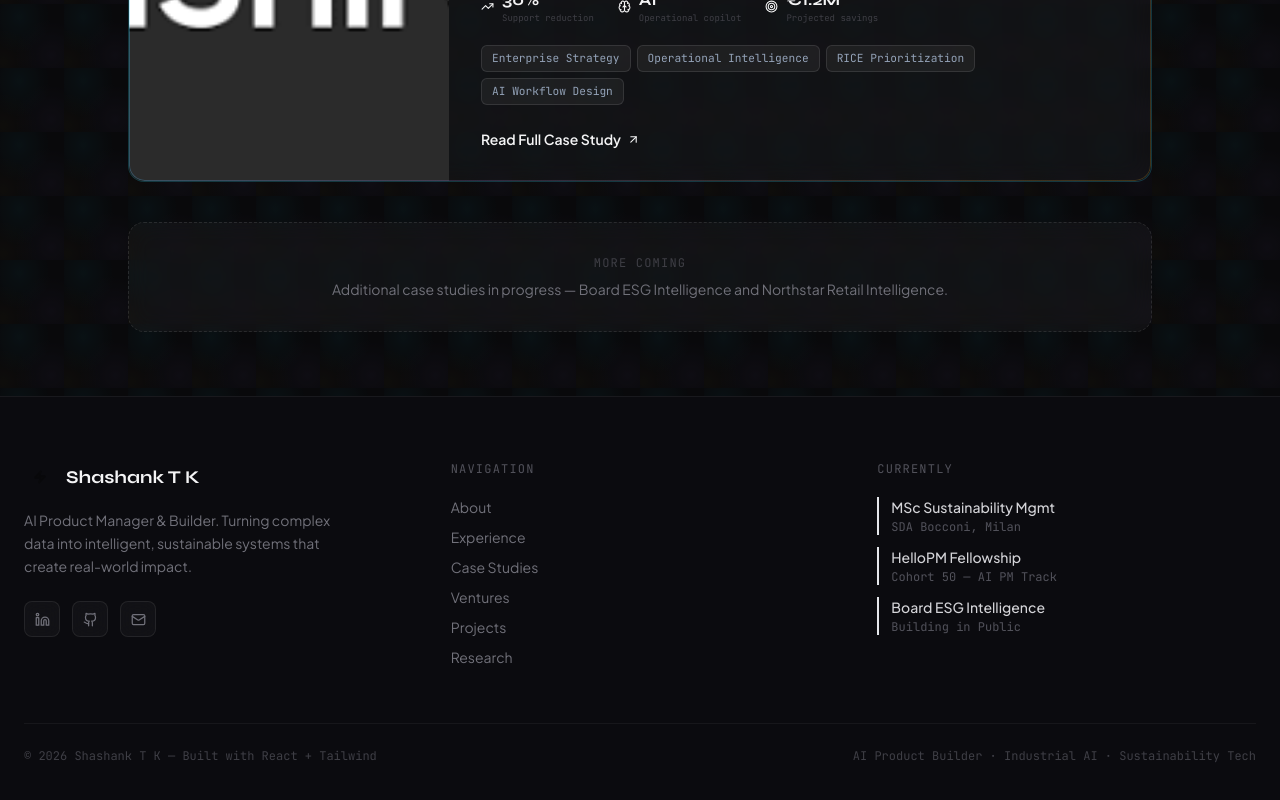
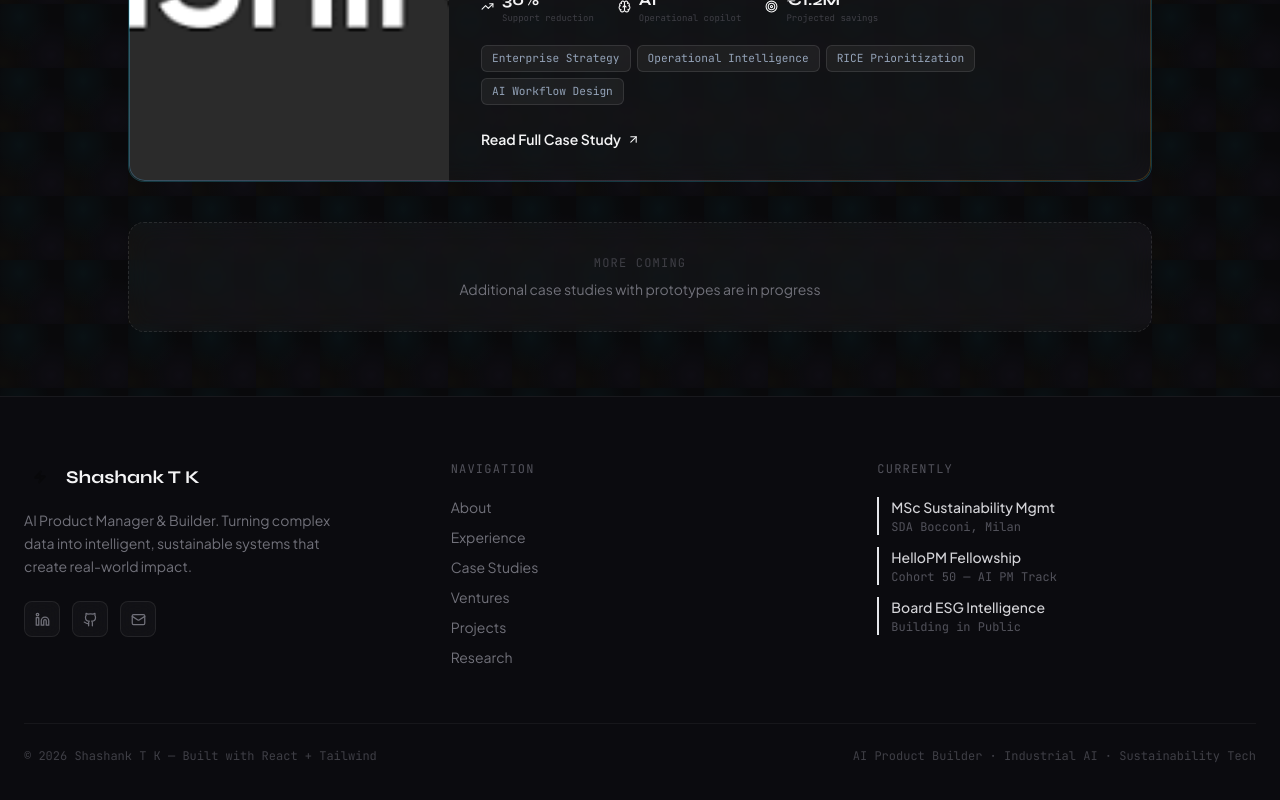
Before and after one commit to shashank-dj/Portfolio, a React (Vite) app: page /case-studies in a window 1280 px wide. Shown: the part 2268-3068 px from the top of the page. Built offline with nearby package versions, Linux system fonts and the light colour scheme; the HTML template or start-up script is replaced by a standard one.

Commit message:
Update CaseStudies.jsx

```diff
--- a/src/pages/CaseStudies.jsx
+++ b/src/pages/CaseStudies.jsx
@@ -224,7 +224,7 @@ export default function CaseStudies() {
           <Rev delay={200}>
             <div className="mt-10 glass p-8 text-center border border-dashed border-white/10">
               <p className="font-mono text-xs text-zinc-700 uppercase tracking-widest mb-2">More Coming</p>
-              <p className="text-zinc-500 font-jakarta text-sm">Additional case studies in progress — Board ESG Intelligence and Northstar Retail Intelligence.</p>
+              <p className="text-zinc-500 font-jakarta text-sm">Additional case studies with prototypes are in progress</p>
             </div>
           </Rev>
 
```
